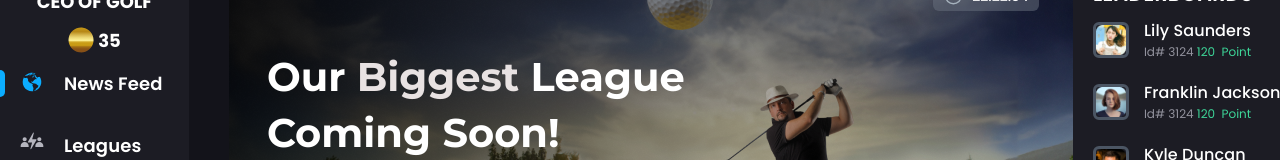
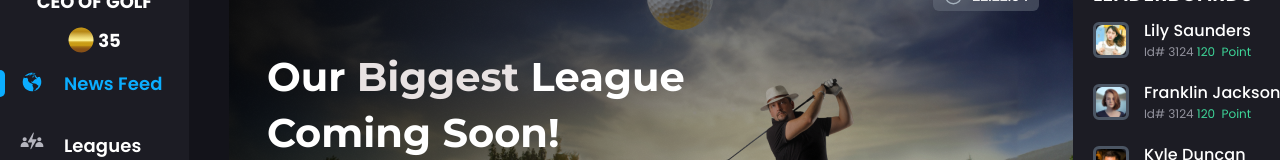
Before and after one commit to ashraful-commits/smash-user-dashboard, a Next.js app: page / in a window 1280 px wide. Shown: the part 214-374 px from the top of the page. Built offline with nearby package versions, Linux system fonts and the light colour scheme.

Commit message:
fist commit

```diff
--- a/components/SideBar.tsx
+++ b/components/SideBar.tsx
@@ -234,8 +234,8 @@ const SideBar = () => {
               )}
               <Link
                 className={` ${
-                  activeLi === item.path && "text-[#0BAEFF]"
-                } w-full flex ml-[20px] text-[18px] font-[600] tracking-[.1px] font-['Poppins'] text-white gap-x-[20px]  hover:text-[#0BAEFF] capitalize `}
+                  activeLi === item.path ? "text-[#0BAEFF]"
+                :"text-white"} w-full flex ml-[20px] text-[18px] font-[600] tracking-[.1px] font-['Poppins']  gap-x-[20px]  hover:text-[#0BAEFF] capitalize `}
                 href={item.path}
               >
                 {item.svg}
```
